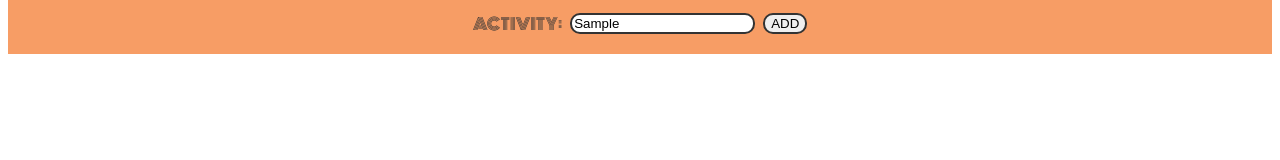
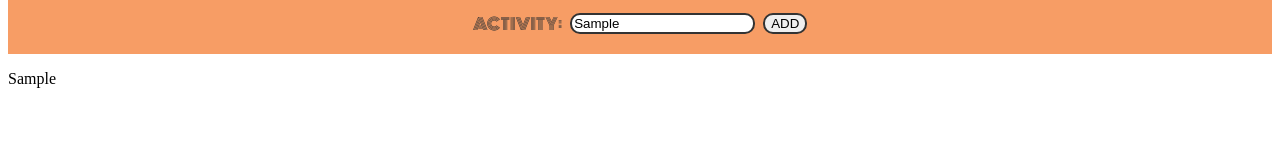
Before and after one commit to indiano881/mem-app, a React (Vite) app: page / in a window 1280 px wide. Both pictures are taken after typing "Sample" into the empty fields and a click on the button "ADD". Shown: the part 129-289 px from the top of the page. Built offline with nearby package versions, Linux system fonts and the light colour scheme.

Commit message:
fixing visualization of the content

```diff
--- a/src/App.tsx
+++ b/src/App.tsx
@@ -1,11 +1,12 @@
 import { useState } from "react"
 import Header from "./components/Header"
 import Form from "./components/Header/Form"
+import MainContent from "./components/MainContent"
 
 
 function App() {
 
-  const [activitiesList, setActivitiesList]=useState<Array<string|null>>([])
+  const [activitiesList, setActivitiesList]=useState<Array<any>>([])
 
 
   return (
@@ -13,6 +14,7 @@ function App() {
      <Header />
      <Form setActivitiesList={setActivitiesList} />
      {console.log(activitiesList)}
+     <MainContent activitiesList={activitiesList}/>
     </>
   )
 }
--- a/src/components/Header/Form/index.tsx
+++ b/src/components/Header/Form/index.tsx
@@ -43,9 +43,9 @@ const Form = ({setActivitiesList}:FormProps) => {
         console.log(activity)
     }
 
-    const handleSubmit = () => {
+    const handleSubmit = (event: { preventDefault: () => void; }) => {
         event.preventDefault();
-        setActivitiesList(prevActivities => [...prevActivities, activity]);
+        setActivitiesList((prevActivities: any) => [...prevActivities, activity]); {/**FX THIS HERE BETTER */}
     }
 
     return (
--- /dev/null
+++ b/src/components/MainContent/index.tsx
@@ -0,0 +1,16 @@
+
+
+interface MainContentProps {
+    activitiesList: Array<string>;
+}
+
+
+const MainContent = ({activitiesList}:MainContentProps) => {
+    return (
+        <div>
+          {activitiesList.map((item, index)=> <p key={index}>{item}</p>)}
+        </div>
+    )
+};
+
+export default MainContent
```
